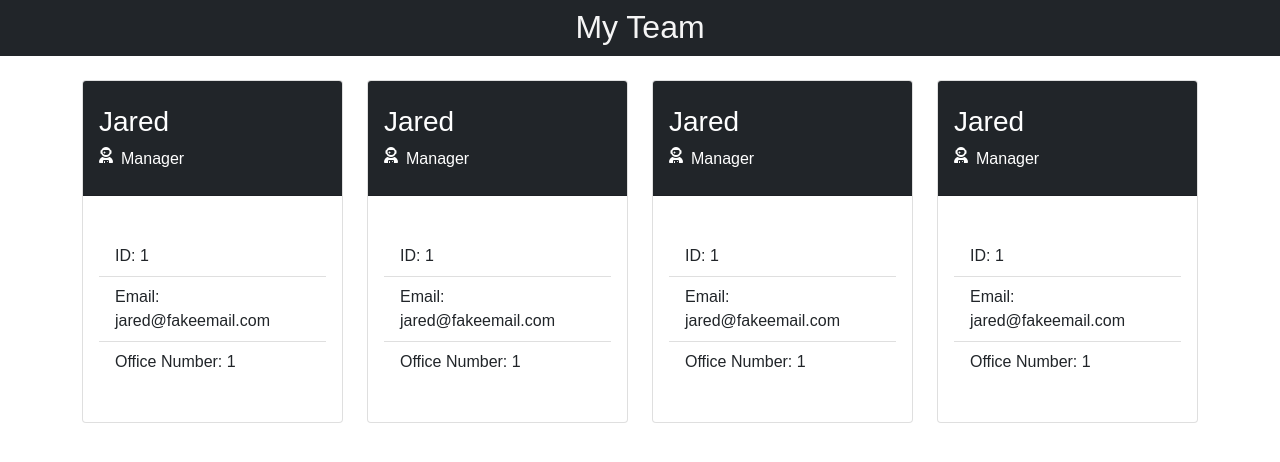
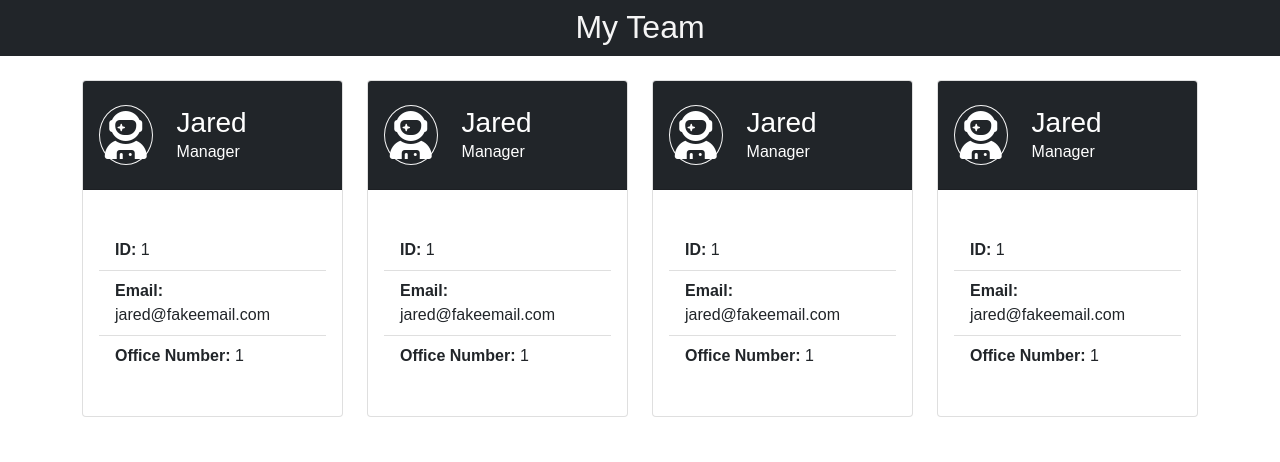
Before and after one commit to nvsco-10/team-profile-generator, a website: page dist/index.html in a window 1280 px wide. Drawn offline with nearby package versions, Linux system fonts and the light colour scheme.

Commit message:
modified card header style and icon size

```diff
--- a/dist/index.html
+++ b/dist/index.html
@@ -20,72 +20,80 @@
         <div class="row">
             <div class="col col-lg-3 col-md-6">
                 <div class="card">
-                    <div class="card-header bg-dark text-white py-4">
-                      <h3>Jared</h3>
-                      <div class="role">
-                          <i class="fa-solid fa-user-astronaut"></i>
-                          <p class="role mb-0 mx-2">Manager</p>
-                      </div>
+                    <div class="card-header bg-dark text-white py-4 flex-row">
+                        <div class="header-box">
+                            <i class="user-icon fa-solid fa-user-astronaut"></i>
+                        </div>
+                        <div class="header-box mx-4">
+                            <h3 class="mb-0">Jared</h3>
+                            <p class="role mb-0">Manager</p>
+                        </div>
                     </div>
                     <div class="card-body">
                         <ul class="list-group list-group-flush my-4">
-                            <li class="list-group-item">ID: 1</li>
-                            <li class="list-group-item">Email: jared@fakeemail.com</li>
-                            <li class="list-group-item">Office Number: 1</li>
+                            <li class="list-group-item"><b>ID: </b>1</li>
+                            <li class="list-group-item"><b>Email: </b>jared@fakeemail.com</li>
+                            <li class="list-group-item"><b>Office Number: </b>1</li>
                         </ul>
                     </div>
                 </div>
             </div>
             <div class="col col-lg-3 col-md-6">
                 <div class="card">
-                    <div class="card-header bg-dark text-white py-4">
-                      <h3>Jared</h3>
-                      <div class="role">
-                          <i class="fa-solid fa-user-astronaut"></i>
-                          <p class="role mb-0 mx-2">Manager</p>
-                      </div>
+                    <div class="card-header bg-dark text-white py-4 flex-row">
+                        <div class="header-box">
+                            <i class="user-icon fa-solid fa-user-astronaut"></i>
+                        </div>
+                        <div class="header-box mx-4">
+                            <h3 class="mb-0">Jared</h3>
+                            <p class="role mb-0">Manager</p>
+                        </div>
                     </div>
                     <div class="card-body">
                         <ul class="list-group list-group-flush my-4">
-                            <li class="list-group-item">ID: 1</li>
-                            <li class="list-group-item">Email: jared@fakeemail.com</li>
-                            <li class="list-group-item">Office Number: 1</li>
+                            <li class="list-group-item"><b>ID: </b>1</li>
+                            <li class="list-group-item"><b>Email: </b>jared@fakeemail.com</li>
+                            <li class="list-group-item"><b>Office Number: </b>1</li>
                         </ul>
                     </div>
                 </div>
             </div>
             <div class="col col-lg-3 col-md-6">
                 <div class="card">
-                    <div class="card-header bg-dark text-white py-4">
-                      <h3>Jared</h3>
-                      <div class="role">
-                          <i class="fa-solid fa-user-astronaut"></i>
-                          <p class="role mb-0 mx-2">Manager</p>
-                      </div>
+                    <div class="card-header bg-dark text-white py-4 flex-row">
+                        <div class="header-box">
+                            <i class="user-icon fa-solid fa-user-astronaut"></i>
+                        </div>
+                        <div class="header-box mx-4">
+                            <h3 class="mb-0">Jared</h3>
+                            <p class="role mb-0">Manager</p>
+                        </div>
                     </div>
                     <div class="card-body">
                         <ul class="list-group list-group-flush my-4">
-                            <li class="list-group-item">ID: 1</li>
-                            <li class="list-group-item">Email: jared@fakeemail.com</li>
-                            <li class="list-group-item">Office Number: 1</li>
+                            <li class="list-group-item"><b>ID: </b>1</li>
+                            <li class="list-group-item"><b>Email: </b>jared@fakeemail.com</li>
+                            <li class="list-group-item"><b>Office Number: </b>1</li>
                         </ul>
                     </div>
                 </div>
             </div>
             <div class="col col-lg-3 col-md-6">
                 <div class="card">
-                    <div class="card-header bg-dark text-white py-4">
-                      <h3>Jared</h3>
-                      <div class="role">
-                          <i class="fa-solid fa-user-astronaut"></i>
-                          <p class="role mb-0 mx-2">Manager</p>
-                      </div>
+                    <div class="card-header bg-dark text-white py-4 flex-row">
+                        <div class="header-box">
+                            <i class="user-icon fa-solid fa-user-astronaut"></i>
+                        </div>
+                        <div class="header-box mx-4">
+                            <h3 class="mb-0">Jared</h3>
+                            <p class="role mb-0">Manager</p>
+                        </div>
                     </div>
                     <div class="card-body">
                         <ul class="list-group list-group-flush my-4">
-                            <li class="list-group-item">ID: 1</li>
-                            <li class="list-group-item">Email: jared@fakeemail.com</li>
-                            <li class="list-group-item">Office Number: 1</li>
+                            <li class="list-group-item"><b>ID: </b>1</li>
+                            <li class="list-group-item"><b>Email: </b>jared@fakeemail.com</li>
+                            <li class="list-group-item"><b>Office Number: </b>1</li>
                         </ul>
                     </div>
                 </div>
--- a/dist/style.css
+++ b/dist/style.css
@@ -13,6 +13,15 @@ header h1 {
     font-size: 2rem;
 }
 
-.role {
+.flex-row {
     display: flex;
+    align-items: center;
+    justify-content: flex-start
 }
+
+.user-icon {
+    border: 1px solid whitesmoke;
+    border-radius: 100%;
+    padding: 0.1em;
+    font-size: 3rem;
+}
```
